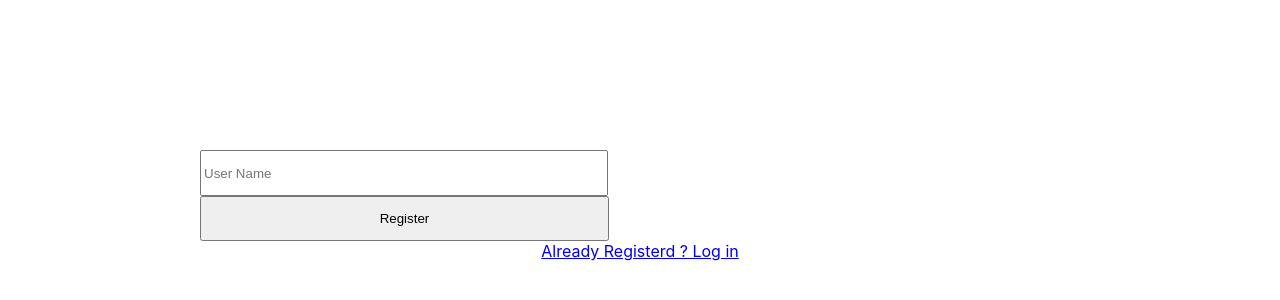
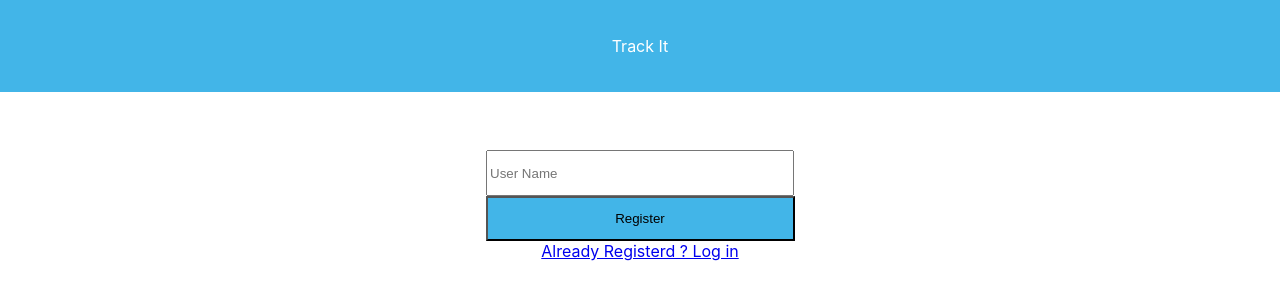
Before and after one commit to Stephanie041996/Track_it_Frontend, a React (Create React App) app: page /reg in a window 1280 px wide. Shown: the top 300 px of the page. Built offline with nearby package versions, Linux system fonts and the light colour scheme; no server answers.

Commit message:
Add style for buttons

```diff
--- a/src/Style/App.css
+++ b/src/Style/App.css
@@ -60,7 +60,7 @@ body {
   width: 100%;
   display: flex;
   justify-content: space-around;
-  background-color: rgb(53, 110, 156);
+  background-color:#42b5e8;
   color: white;
   padding-top: 20px;
   padding-bottom: 20px;
@@ -80,8 +80,8 @@ text-decoration: none;
     width: 100%;
     display: flex;
     justify-content: space-around;
-    background-color: rgb(37, 37, 37);
-    color: white;
+    background-color:#464a4a;
+    color: rgb(230, 230, 230);
     padding-top: 20px;
     padding-bottom: 20px;
 
@@ -97,6 +97,7 @@ text-decoration: none;
   flex-direction: column;
   justify-content: center;
   align-items: center;
+
 }
 
 .container {
@@ -106,8 +107,13 @@ text-decoration: none;
   display: flex;
   flex-direction: column;
   align-items: center;
+
 }
 
+/* .select-wrapper{
+
+  margin-left: 50px;
+} */
 .container, button {
   width: 150px;
 }
@@ -125,27 +131,31 @@ text-decoration: none;
 
 .Login-form{
 align-items: center;
-padding-left: 200px;
+justify-content: center;
+align-items: center;
+
 }
 
 .select-box{
   height: 45px;
-  width: 409px;
+  width: 309px;
 }
 
 .input-box{
   height: 40px;
-  width: 400px;
+  width: 300px;
 }
 
 .input-form{
   display: flex;
   flex-direction: column;
+  align-items: center;
 }
 
 button {
   height: 45px;
-  width: 409px;
+  width: 309px;
+  background-color: #42b5e8;
 }
 
 .home-section{
@@ -157,3 +167,8 @@ text-align: center;
 .banner-chart img{
   width: 100%;
 }
+
+h3 {
+  color: #464a4a !important;
+  text-align: center;
+}
--- a/src/components/Home.js
+++ b/src/components/Home.js
@@ -2,6 +2,7 @@ import React, { Component } from "react";
 import axios from "axios";
 import { Link } from 'react-router-dom';
 import Login from "./auth/Login";
+import Topbanner from "./Topbanner";
 
 export default class Home extends Component {
   constructor(props) {
@@ -30,7 +31,7 @@ export default class Home extends Component {
   render() {
     return (
       <div className="home-section">
-
+        <Topbanner />
         <Login handleSuccessfulAuth={this.handleSuccessfulAuth} />
         <Link to="/reg">Not Registerd ? Register</Link>
 
--- a/src/components/Home2.js
+++ b/src/components/Home2.js
@@ -2,6 +2,7 @@ import React, { Component } from "react";
 import axios from "axios";
 import { Link } from 'react-router-dom';
 import Registration from "./auth/Registration";
+import Topbanner from "./Topbanner";
 
 export default class Home extends Component {
   constructor(props) {
@@ -30,7 +31,7 @@ export default class Home extends Component {
   render() {
     return (
       <div className="home-section">
-
+         <Topbanner />
         <Registration handleSuccessfulAuth={this.handleSuccessfulAuth} />
 
         <Link to="/">Already Registerd ? Log in</Link>
--- a/src/containers/Progress.js
+++ b/src/containers/Progress.js
@@ -33,6 +33,7 @@ const Progress = () => {
 
       <h3>
         Your
+        {' '}
         {transactionName}
         {' '}
         Progress
```
